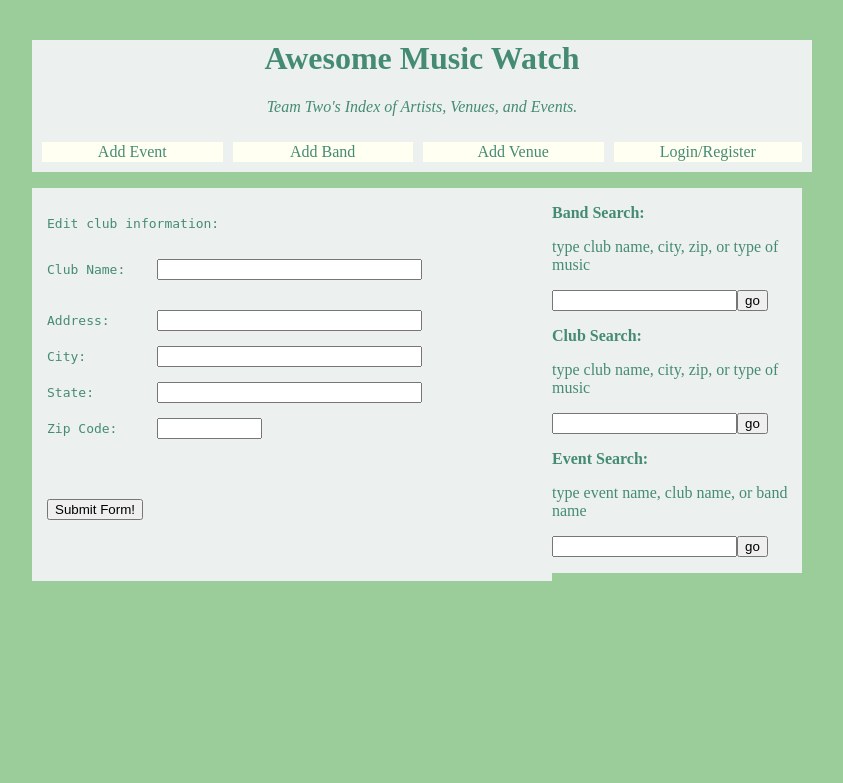
After one commit to bcordova/teamTwo, a PHP site: page /editvenue.php?tag=1 in a window 1280 px wide. The commit adds this page. Shown: the top 783 px of the page, without its empty margins (218-1061 px from the left). Run offline with PHP 8.4, Linux system fonts and the light colour scheme; data that the repository does not hold is empty.

Commit message:
enabled deleting and editing of venues

```diff
--- a/addvenue.php
+++ b/addvenue.php
@@ -59,6 +59,8 @@ State:        <input type=text name="state" size=30>
 
 Zip Code:     <input type=text name="zip" size=10>
 
+<?php $queryType = 0; ?>
+
 <input type=submit name="submit" value="Submit Form!">
 
 
--- /dev/null
+++ b/editvenue.php
@@ -0,0 +1,107 @@
+<?php
+session_start();
+?>
+<!DOCTYPE HTML PUBLIC "-//W3C//DTD HTML 4.0 Transitional//EN">
+<HTML>
+ <HEAD>
+ <meta http-equiv="Content-Type" content="text/html; charset=utf-8" />
+  <title>Edit Band</title>
+  <link rel="stylesheet" type="text/css" href="style.css" />
+  <SCRIPT LANGUAGE="JavaScript">
+
+
+
+function checkFields() {
+
+re = "/^(\d{4})\/\(\d{1,2})\/\(\d{1,2})/";
+
+missinginfo = "";
+if (document.form.name.value == "") {
+missinginfo += "\n     -  Band Name";
+}
+if (document.form.genre.value == "") {
+missinginfo += "\n     -  Genre";
+}
+if ((document.form.year.value=="") ||
+(document.form.year.value=="YYYY-MM-DD") || (document.form.year.value.match(re)))
+{
+missinginfo += "\n     -  Year Formed";
+}
+
+if (document.form.labels.value == "") {
+missinginfo += "\n     -  Labels";
+}
+if ((document.form.website.value == "") ||
+(document.form.website.value.indexOf("http://") == -1) ||
+(document.form.website.value.indexOf(".") == -1)) {
+missinginfo += "\n     -  Web site";
+}
+if(document.form.members.value == "") {
+missinginfo += "\n     -  Band Members";
+}
+
+if (missinginfo != "") {
+missinginfo ="_____________________________\n" +
+"You failed to correctly fill in your:\n" +
+missinginfo + "\n_____________________________" +
+"\nPlease re-enter and submit again!";
+alert(missinginfo);
+return false;
+}
+else return true;
+}
+
+</script>
+ </HEAD>
+<div id="wrap">
+ <BODY>
+ <?php include("header.php"); ?>
+ <div id="main">
+<?php
+
+    $id = $_GET['tag'];
+	include("db_connect.php");
+
+	$query = "select * from venue where venueID like '$id'";
+
+	$result = mysqli_query($db, $query)
+	  or die("Error querying Database");
+
+	$row = mysqli_fetch_array($result);
+	$name = $row['Name'];
+	$address = $row['Address'];
+	$city = $row['City'];
+	$state = $row['State'];
+	$zip = $row['zip'];
+
+
+?>
+<form method="post" form name=form  action="newVenue.php"  onSubmit="return checkFields();">
+
+
+<pre>
+<p>Edit club information:</p>
+Club Name:    <input type=text value= "<?php $name; echo $name; ?>" name="name" size=30>
+
+
+Address:      <input type=text value= "<?php $address; echo $address; ?>" name="address" size=30>
+
+City:         <input type=text value= "<?php $city; echo $city; ?>" name="city" size=30>
+
+State:        <input type=text value= "<?php $state; echo $state; ?>" name="state" size=30>
+
+Zip Code:     <input type=text value= "<?php $zip; echo $zip; ?>" name="zip" size=10>
+
+<input type=hidden value = "1" name="queryType">
+<input type=hidden value = "<?php $id; echo $id; ?>" name="id">
+
+<input type=submit name="submit" value="Submit Form!">
+
+
+</pre>
+</form>
+</div>
+<?php include("sidebar.php"); ?>
+</div>
+ </BODY>
+</HTML>
--- a/sidebar.php
+++ b/sidebar.php
@@ -16,7 +16,7 @@ echo '<p><b>Band Search:</b></p>';
 	echo '<p><b>Club Search:</b></p>';
 	echo '<p>type club name, city, zip, or type of music</p>';
 	echo '<form method="post" action="venueSearch.php">';
-	echo '<input type="text" id="searchbox" name="searchbox" />';
+	echo '<input type="text" id="searchbox" name="venuesearchbox" />';
 	echo '<input type="submit" value="go" name="submit" />';
 	echo '</form>';
 
--- a/venueShows.php
+++ b/venueShows.php
@@ -11,6 +11,7 @@
  <div id="main">
 <?php
 	$id = $_GET['id'];
+	$queryType = 2;
 
 	//echo "<p>id = $id</p>";
 
@@ -22,12 +23,15 @@
 	  or die("Error in First Database Query");
 
 	$row = mysqli_fetch_array($result);
+	$id = $row['venueID'];
 	$name = $row['Name'];
 	$city = $row['City'];
 	$state = $row['State'];
 	$zip = $row['zip'];
 	$address = $row['Address'];
 
+	echo "<h4><em>$name</a><a href=\"editvenue.php?tag=$id\" style='color: #CC0000; font-size: 10px'> EDIT </a>
+	/<a href=\"newVenue.php?tag=$id\" style='color: #CC0000; font-size: 10px'>   DELETE</a>";
 	echo "<p><h3>You've reached the '$name' page</h3></p>";
 	echo "<p><h5>Location: $address</h5></p>";
 	echo "<p><h5>$city, $state, $zip</h5></p>";
```
Also changed, not shown: newVenue.php (+25 -2 lines), venueSearch.php (+6 -4 lines).
